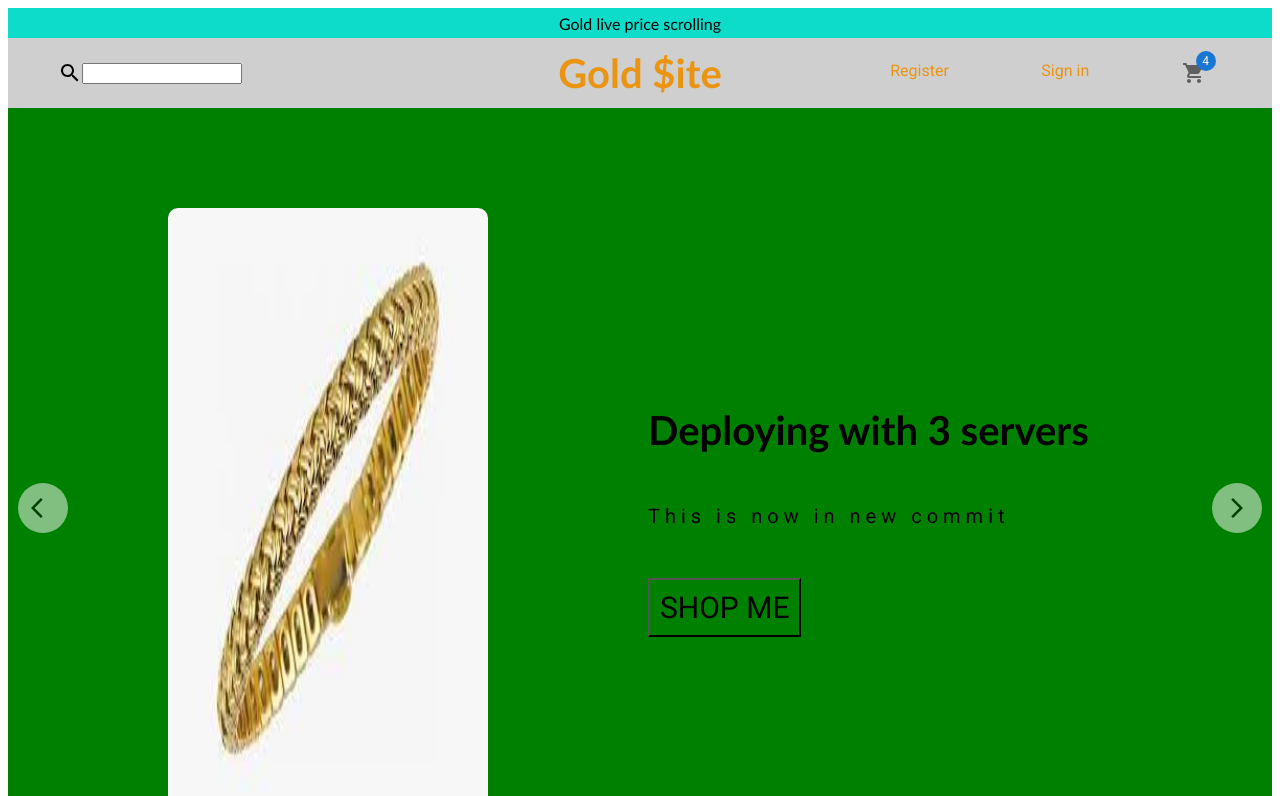
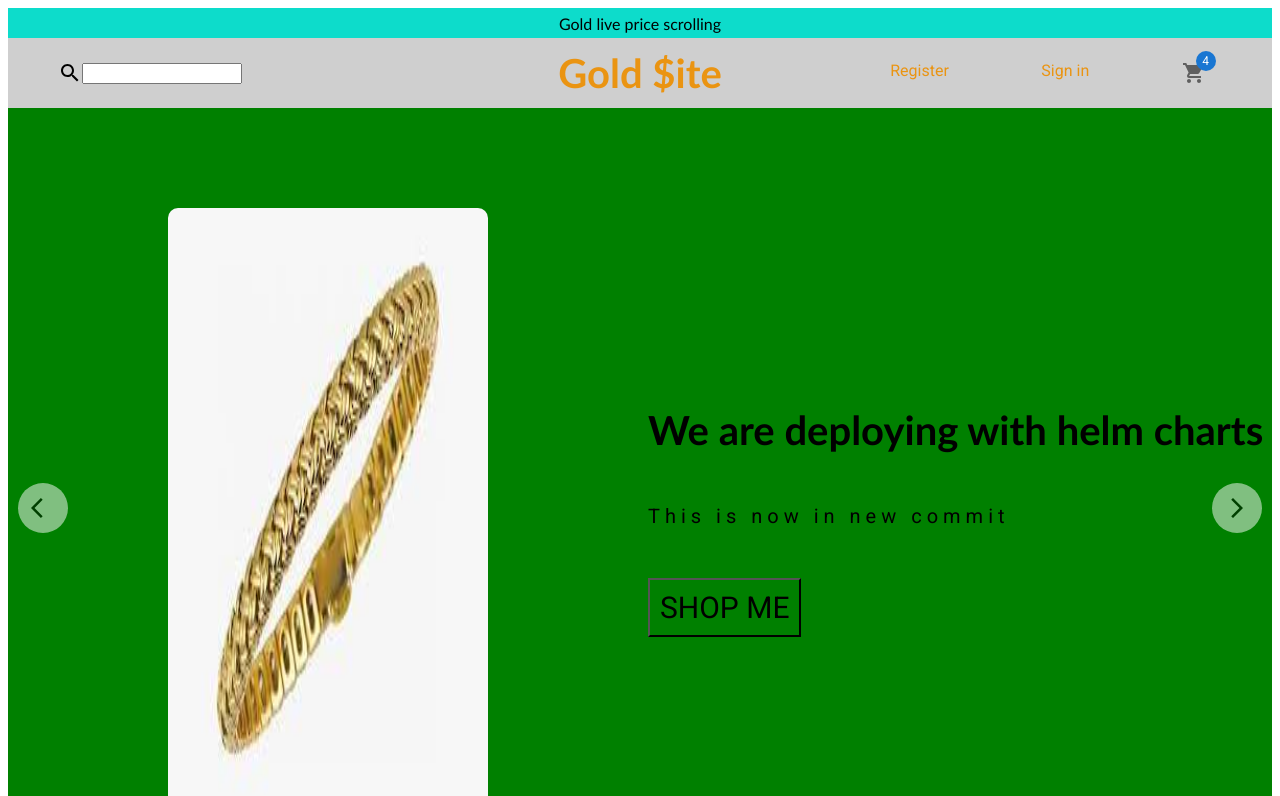
Before and after one commit to mokadi-suryaprasad/Gold_Site_Ecommerce, a React (Create React App) app: page / in a window 1280 px wide. Shown: the top 796 px of the page. Built offline with nearby package versions, Linux system fonts and the light colour scheme; a web font is replaced by a local one.

Commit message:
uodated the data.js file

```diff
--- a/src/data.js
+++ b/src/data.js
@@ -2,7 +2,7 @@ export const sliderItems = [
   {
     id: "1",
     img: "assets/braclet/main.jfif",
-    title: " Deploying with 3 servers",
+    title: " We are deploying with helm charts",
     desc: "This is now in new commit",
     bg: "green",
   },
```
